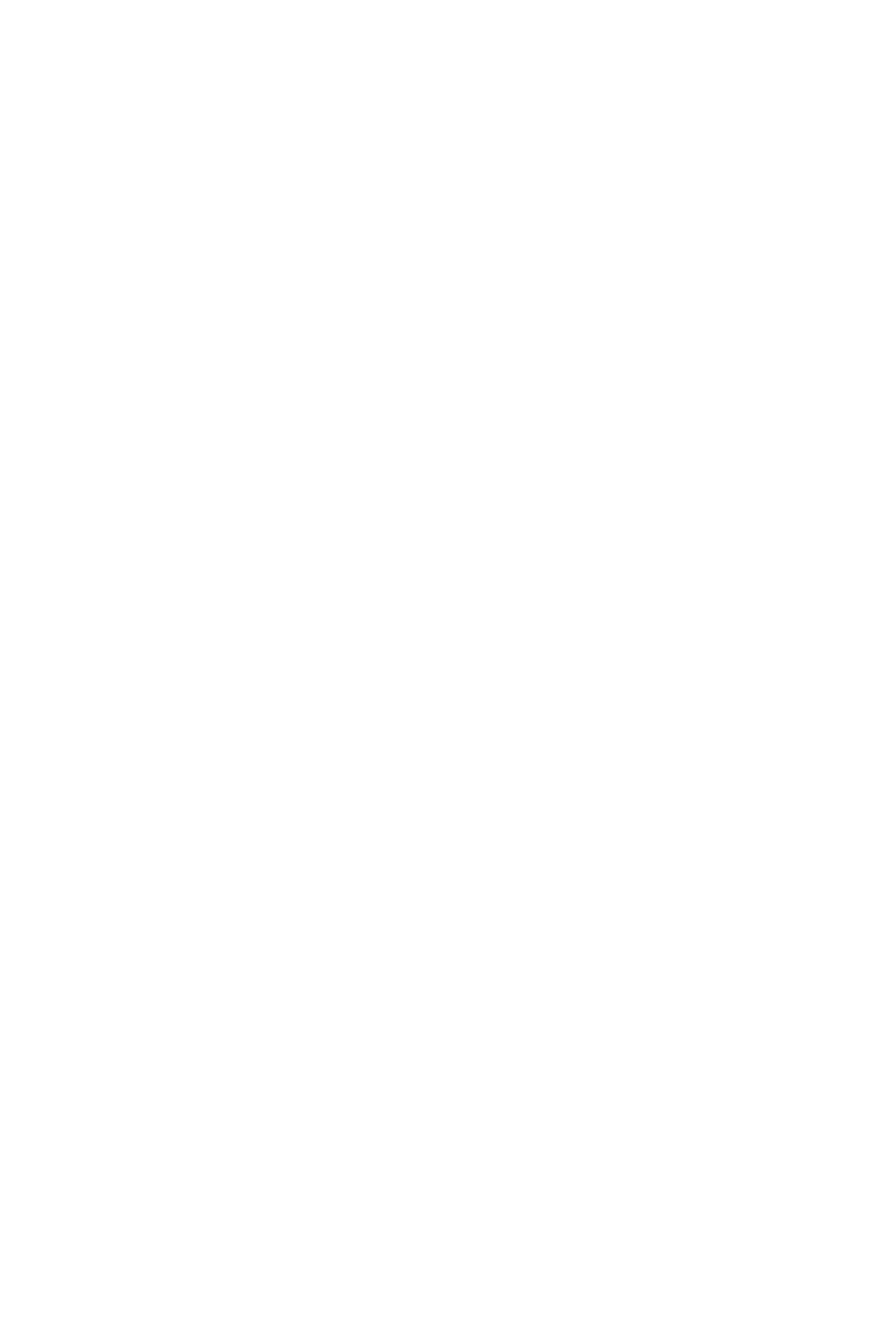
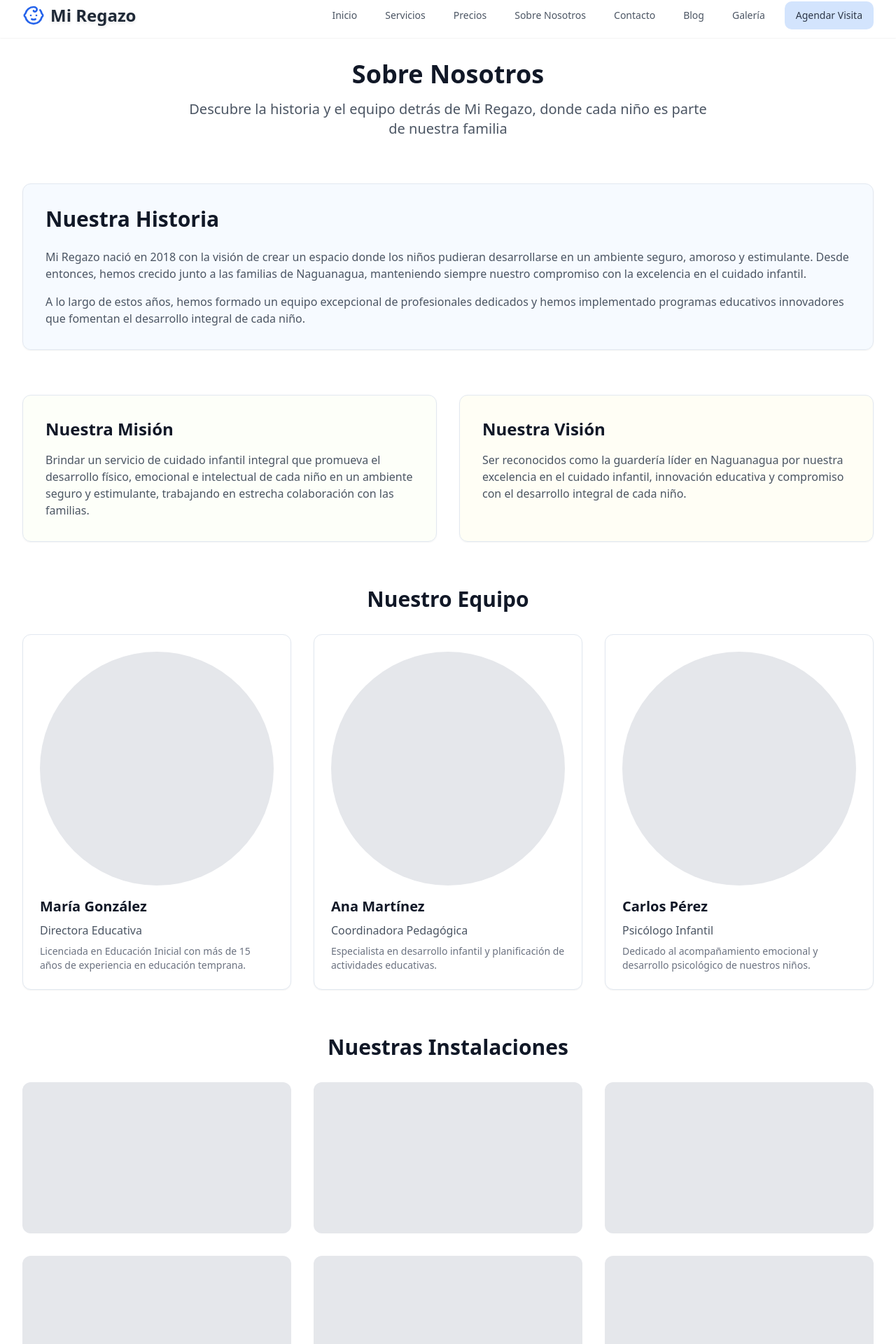
Before and after one commit to chefbusiness/happy-children-haven, a React (Vite) app: page /sobre-nosotros in a window 1280 px wide. Before the commit this address had no page. Shown: the part 10-1930 px from the top of the page at 70% size. Before the commit the page ends 800 px from the top, so only its background shows below. Built offline with nearby package versions, Linux system fonts and the light colour scheme.

Commit message:
Create About Us page
Add the initial structure and content for the "Sobre Nosotros" page to the application.
[skip gpt_engineer]

```diff
--- a/src/App.tsx
+++ b/src/App.tsx
@@ -6,6 +6,7 @@ import { BrowserRouter, Routes, Route } from "react-router-dom";
 import { HelmetProvider } from 'react-helmet-async';
 import Index from "./pages/Index";
 import Servicios from "./pages/Servicios";
+import SobreNosotros from "./pages/SobreNosotros";
 
 const queryClient = new QueryClient();
 
@@ -19,6 +20,7 @@ const App = () => (
           <Routes>
             <Route path="/" element={<Index />} />
             <Route path="/servicios" element={<Servicios />} />
+            <Route path="/sobre-nosotros" element={<SobreNosotros />} />
           </Routes>
         </BrowserRouter>
       </TooltipProvider>
--- /dev/null
+++ b/src/pages/SobreNosotros.tsx
@@ -0,0 +1,140 @@
+import { Card, CardContent } from "@/components/ui/card";
+import { Separator } from "@/components/ui/separator";
+import Navigation from "@/components/Navigation";
+import Footer from "@/components/Footer";
+import SEOMetadata from "@/components/SEOMetadata";
+
+const SobreNosotros = () => {
+  return (
+    <>
+      <SEOMetadata
+        title="Sobre Nosotros | Guardería Mi Regazo - Naguanagua, Carabobo"
+        description="Conoce la historia, misión y equipo detrás de Guardería Mi Regazo. Más de 5 años brindando cuidado infantil de calidad en Naguanagua, Carabobo. Descubre nuestras instalaciones y compromiso con el desarrollo integral de los niños."
+        canonicalUrl="https://guarderiamiregazo.com/sobre-nosotros"
+      />
+      <Navigation />
+
+      <main className="pt-24 pb-16">
+        <div className="max-w-7xl mx-auto px-4 sm:px-6 lg:px-8">
+          {/* Hero Section */}
+          <div className="text-center mb-16">
+            <h1 className="text-4xl font-bold text-gray-900 mb-4">
+              Sobre Nosotros
+            </h1>
+            <p className="text-xl text-gray-600 max-w-3xl mx-auto">
+              Descubre la historia y el equipo detrás de Mi Regazo, donde cada niño es parte de nuestra familia
+            </p>
+          </div>
+
+          {/* Historia Section */}
+          <section className="mb-16">
+            <Card className="bg-primary/20">
+              <CardContent className="p-8">
+                <h2 className="text-3xl font-semibold text-gray-900 mb-6">
+                  Nuestra Historia
+                </h2>
+                <p className="text-gray-600 mb-4">
+                  Mi Regazo nació en 2018 con la visión de crear un espacio donde los niños pudieran desarrollarse en un ambiente seguro, amoroso y estimulante. Desde entonces, hemos crecido junto a las familias de Naguanagua, manteniendo siempre nuestro compromiso con la excelencia en el cuidado infantil.
+                </p>
+                <p className="text-gray-600">
+                  A lo largo de estos años, hemos formado un equipo excepcional de profesionales dedicados y hemos implementado programas educativos innovadores que fomentan el desarrollo integral de cada niño.
+                </p>
+              </CardContent>
+            </Card>
+          </section>
+
+          {/* Misión y Visión */}
+          <section className="grid md:grid-cols-2 gap-8 mb-16">
+            <Card className="bg-secondary/20">
+              <CardContent className="p-8">
+                <h2 className="text-2xl font-semibold text-gray-900 mb-4">
+                  Nuestra Misión
+                </h2>
+                <p className="text-gray-600">
+                  Brindar un servicio de cuidado infantil integral que promueva el desarrollo físico, emocional e intelectual de cada niño en un ambiente seguro y estimulante, trabajando en estrecha colaboración con las familias.
+                </p>
+              </CardContent>
+            </Card>
+
+            <Card className="bg-accent/20">
+              <CardContent className="p-8">
+                <h2 className="text-2xl font-semibold text-gray-900 mb-4">
+                  Nuestra Visión
+                </h2>
+                <p className="text-gray-600">
+                  Ser reconocidos como la guardería líder en Naguanagua por nuestra excelencia en el cuidado infantil, innovación educativa y compromiso con el desarrollo integral de cada niño.
+                </p>
+              </CardContent>
+            </Card>
+          </section>
+
+          {/* Equipo Section */}
+          <section className="mb-16">
+            <h2 className="text-3xl font-semibold text-gray-900 mb-8 text-center">
+              Nuestro Equipo
+            </h2>
+            <div className="grid md:grid-cols-3 gap-8">
+              <Card>
+                <CardContent className="p-6">
+                  <div className="aspect-square rounded-full bg-gray-200 mb-4" />
+                  <h3 className="text-xl font-semibold text-gray-900 mb-2">
+                    María González
+                  </h3>
+                  <p className="text-gray-600 mb-2">Directora Educativa</p>
+                  <p className="text-sm text-gray-500">
+                    Licenciada en Educación Inicial con más de 15 años de experiencia en educación temprana.
+                  </p>
+                </CardContent>
+              </Card>
+
+              <Card>
+                <CardContent className="p-6">
+                  <div className="aspect-square rounded-full bg-gray-200 mb-4" />
+                  <h3 className="text-xl font-semibold text-gray-900 mb-2">
+                    Ana Martínez
+                  </h3>
+                  <p className="text-gray-600 mb-2">Coordinadora Pedagógica</p>
+                  <p className="text-sm text-gray-500">
+                    Especialista en desarrollo infantil y planificación de actividades educativas.
+                  </p>
+                </CardContent>
+              </Card>
+
+              <Card>
+                <CardContent className="p-6">
+                  <div className="aspect-square rounded-full bg-gray-200 mb-4" />
+                  <h3 className="text-xl font-semibold text-gray-900 mb-2">
+                    Carlos Pérez
+                  </h3>
+                  <p className="text-gray-600 mb-2">Psicólogo Infantil</p>
+                  <p className="text-sm text-gray-500">
+                    Dedicado al acompañamiento emocional y desarrollo psicológico de nuestros niños.
+                  </p>
+                </CardContent>
+              </Card>
+            </div>
+          </section>
+
+          {/* Instalaciones Section */}
+          <section>
+            <h2 className="text-3xl font-semibold text-gray-900 mb-8 text-center">
+              Nuestras Instalaciones
+            </h2>
+            <div className="grid md:grid-cols-2 lg:grid-cols-3 gap-8">
+              <div className="aspect-video bg-gray-200 rounded-lg"></div>
+              <div className="aspect-video bg-gray-200 rounded-lg"></div>
+              <div className="aspect-video bg-gray-200 rounded-lg"></div>
+              <div className="aspect-video bg-gray-200 rounded-lg"></div>
+              <div className="aspect-video bg-gray-200 rounded-lg"></div>
+              <div className="aspect-video bg-gray-200 rounded-lg"></div>
+            </div>
+          </section>
+        </div>
+      </main>
+
+      <Footer />
+    </>
+  );
+};
+
+export default SobreNosotros;
```
